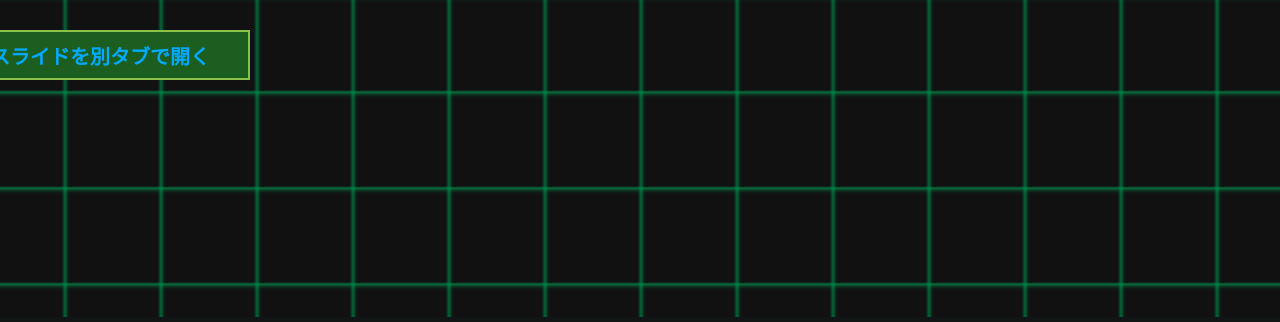
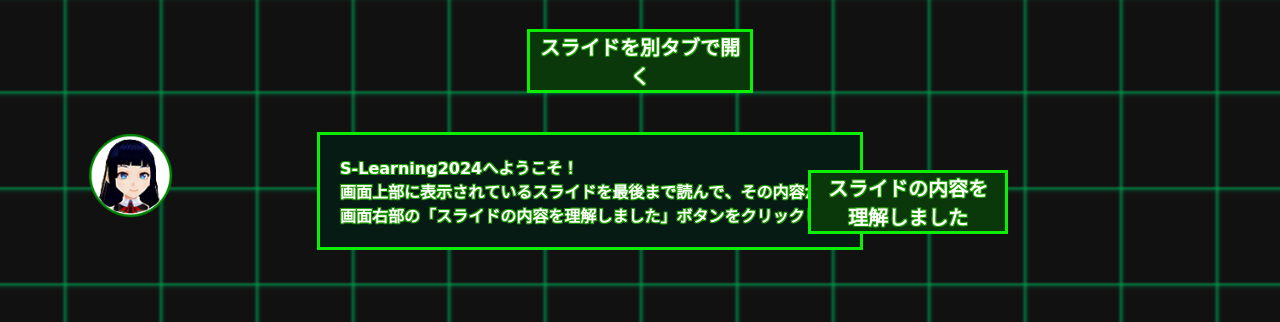
Before and after one commit to yaka2021/S-Learning2024-2, a PHP site: page /2022/tutorial/index.html in a window 1280 px wide; the page is wider, and only the part inside the window is pictured. Shown: the part 483-805 px from the top of that part. Run offline with PHP 8.4, Linux system fonts and the light colour scheme.

Commit message:
細かな修正を加えました。

```diff
--- a/_css/confirm_modal.css
+++ b/_css/confirm_modal.css
@@ -44,6 +44,7 @@
   padding: 5px;
   text-shadow: 1px 1px var(--text-shadow), -1px 1px var(--text-shadow),
                1px -1px var(--text-shadow), -1px -1px var(--text-shadow);
+  transition: 0.3s;
   width: 100px;
 }
 
--- a/_css/topStyle.css
+++ b/_css/topStyle.css
@@ -26,7 +26,7 @@ h2{
 main{
 	background-color: #94cf9a;
 	padding: 0;
-	margin-top: 60px;
+	margin-top: 115px;
 }
 
 
--- a/_src/_footer.php
+++ b/_src/_footer.php
@@ -1,6 +1,6 @@
 <?php
 function footerArea($path){
- if($path == "f_user_name" || $path == "obtained_flags"){
+ if($path == "f_user_name" || $path == "obtained_flags" || $path == "practice?app=tutorial" || $path == "level1" || $path == "level2" || $path == "level3"){
 		echo '
 		<footer>
 			<div class="wrapper">
@@ -11,7 +11,7 @@ function footerArea($path){
 				</p>
 			</div>
 		</footer>';
- }else if($path == ("index" || "")){
+ }else{
 		echo '
 		<footer>
 			<div class="wrapper">
@@ -24,5 +24,5 @@ function footerArea($path){
 				</p>
 			</div>
 		</footer>';
- }
+	}
 }
--- a/f_create_user.php
+++ b/f_create_user.php
@@ -11,16 +11,16 @@
                     <div class="SingUp_main-div_1-3">
                         <label for="user_name" class="SignUp-main-div-label">　ユーザー名　</label>
                         <input type="text" id="user_name" name="user_name"
-                        placeholder="1～10文字で設定してください" maxlength="10" class="main-div-input" required/>
+                        placeholder="1～10文字の半角英数字で設定してください" maxlength="10" class="main-div-input" required/>
                     </div>
                     <div class="SingUp_main-div_1-3">
                         <label for="password" class="SignUp-main-div-label">新規パスワード</label>
                         <input type="password" id="password" name="password"
-                        placeholder="パスワードは後から変更することができません！ご注意ください" class="main-div-input" required/>
+                        placeholder="半角英数字のみ使用できます" class="main-div-input" required/>
                     </div>
                     <div class="SingUp_main-div_1-3">
                         <label for="pass_conf" class="SignUp-main-div-label">パスワード確認</label>
-                        <input type="password" id="pass_conf" name="pass_conf" class="main-div-input" required/>
+                        <input type="password" id="pass_conf" name="pass_conf" placeholder= "パスワードは後から変更することができません！　ご注意ください"class="main-div-input" required/>
                     </div>
                     <div class="main-div_SigUpBtn">
                         <input type="submit" class="SigUp-main-div-div-Btn_1-1" value="作成" />
--- a/f_user_name.php
+++ b/f_user_name.php
@@ -41,7 +41,7 @@
       <form class="a1" action="_background/b_user_name.php" method="post">
         <div class="SingUp_main-div_1-3">
           <label class="SignUp-main-div-label">　現在のユーザー名　</label>
-          <input class="main-div-input" type="text" name="username" required
+          <input class="main-div-input" type="text" name="username" maxlength="10"  required
           value=<?php
           //userManagerクラス宣言済み
           echo userManager::GetUserName();
--- a/newSlot/index.html
+++ b/newSlot/index.html
@@ -24,9 +24,9 @@
 				<button>1st HINT</button><br>
 				<button>2nd HINT</button><br>
 				<button>3rd HINT</button><br>
+				<a target="_blank" href=./newSlot.pdf>解説PDFを見る</a><br>
 			</td>
 		</tr>
 	</table>
-	<div style="height:100px"></div>
 </body>
 </html>
--- a/newSlot/main.js
+++ b/newSlot/main.js
@@ -151,7 +151,7 @@ const strFuwaPop = [
 	];
 
 	const strFuwaHint = [
-"スロットの画像を右クリックして「検証(Chrome)」または「調査(FireFox)」を押すと、ソースコード上のどこでこの画像を表示してるか確認できるよ！",
+	"スロットの画像を右クリックして「検証(Chrome)」または「調査(FireFox)」を押すと、\nソースコード上のどこでこの画像を表示してるか確認できるよ！",
 	"<img src=\"img/数字.png\">の数字の部分をダブルクリックして他の数字に変えてみよう！",
 	"４つのリールの画像をすべてimg\/7.pngにすると....？",
 	]
--- a/tutorial/index.html
+++ b/tutorial/index.html
@@ -10,13 +10,13 @@
 	</head>
 	<body>
         <main>
-            <img src=../_topImg/FuwaPop.png alt="Fuwarin" width="85" height="85" class="main-img_1-1"/>
-            <p class="main-p_2-1">ああああああ</p>
-            <div class="main-div_2-2">
-                <iframe class="div-iframe_1-1" src=./tutorial.pdf width="640" height="425"></iframe>
-                <a target="_blank" to=./tutorial.pdf><button class="link-btn_1-1">スライドを別タブで開く</button></a>
-            </div>
-            <button class="main-btn_2-1" id="test">スライドの内容を理解しました</button>
+		<iframe class="div-iframe_1-1" src=./tutorial.pdf width="640" height="450"></iframe>
+		<a target="_blank" href=./tutorial.pdf class="link-btn_1-1">スライドを別タブで開く</a>
+		<div>
+			<img src=../_topImg/FuwaPop.png alt="Fuwarin" width="85" height="85" class="main-img_1-1">
+			<p class="main-p_2-1" id="popText"></p>
+			<button class="main-btn_2-1" id="gameClear">スライドの内容を理解しました</button>
+		</div>
         </main>
 	</body>
 </html>
--- a/tutorial/main.js
+++ b/tutorial/main.js
@@ -1,5 +1,47 @@
-(function(){
-    document.getElementById("test").onclick = function gameClear() {
+(function () {
+    // 初期状態
+    window.onload = function () {
+      // ポップの設定
+      setPop(strFuwaPop[0]);
+      setInterval(updatePop, 60);
+    };
+
+    let fuwaPopCnt = 0;
+    let fuwaPopText = "";
+    const button = document.getElementById("gameClear");
+    function setPop(text) {
+      if (text != fuwaPopText) {
+        fuwaPopCnt = 0;
+        fuwaPopText = text;
+        const popText = document.getElementById("popText");
+        popText.innerText = "";
+      }
+    }
+
+    function updatePop() {
+      if (fuwaPopCnt < fuwaPopText.length) {
+        const char = fuwaPopText[fuwaPopCnt++];
+        const popText = document.getElementById("popText");
+        let element;
+        if (char == "\n") {
+          element = document.createElement("br");
+        } else {
+          element = document.createElement("div");
+          element.innerText = char;
+          element.className = "popChar";
+        }
+        popText.append(element);
+      }
+    }
+
+    document.getElementById("gameClear").onclick = function gameClear() {
+      button.disabled = true;
+      setPop(strFuwaPop[1]);
       PointManager.requestClearFlag(11);
     };
-    })();
+
+    const strFuwaPop = [
+      "S-Learning2024へようこそ！\n画面上部に表示されているスライドを最後まで読んで、その内容が理解ができたら\n画面右部の「スライドの内容を理解しました」ボタンをクリックしましょう！",
+      "You got the flag! ゲームクリアです！\n画面下部の「トップページに戻る」ボタンからトップページに戻って\nさっそくCTF演習LEVEL1にチャレンジしてみましょう！",
+    ];
+  })();
--- a/tutorial/style.css
+++ b/tutorial/style.css
@@ -1,75 +1,105 @@
+:root{
+	--back-color: #071b15;
+	--clear-color: white;
+	--clear-shadow: #00008888;
+	--cyber-green: #0cee04;
+	--pop-back: black;
+	--text-color1: #0a380a;
+	--text-shadow: #1e9b00;
+}
+
 body{
+	animation: popLoop 5s infinite linear;
 	background-image: url(../_topImg/cyberBack.png);
-	animation: popLoop 5s infinite linear;
+}
+
+.div-iframe_1-1{
+	display:block;
+	margin: 0 auto;
+	position:relative;
+	top: 20px;
+}
+
+.link-btn_1-1{
+	display:block;
+	width: 200px;
+	text-align: center;
+	background-color: var(--text-color1);
+	border: 3px solid var(--cyber-green);
+	color: var(--clear-color);
+	cursor: pointer;
+	font-size: 20px;
+	font-weight: bold;
+	margin: 0 auto;
+	padding: 0 10px;
+	position: relative;
+	top: 50px;
+	margin: 0 auto;
+	text-decoration: none;
+	text-shadow: 1px 1px var(--text-shadow), -1px 1px var(--text-shadow),
+		    	    1px -1px var(--text-shadow), -1px -1px var(--text-shadow);
+	transition: 0.3s;
+}
+
+.main-img_1-1{
+	position:relative;
+        top:90px;
+	left: 80px;
 }
 
 .main-p_2-1{
-    width: 300px;
-    min-height: 300px;
-    position: relative;
-    top: 10px;
-    left:10px;
-    background-color: #1b5e20;
-    color:#8bc34a;
-	border: 5px solid #8bc34a;
-	border-radius: 15px;
+	display: block;
+	margin: 0 auto;
+	position: relative;
+	right: 50px;
+	background: var(--back-color);
+	border: 3px solid var(--cyber-green);
+	width:500px;
+	min-height: 48px;
 	padding:20px;
-    font-size: 15px;
 	font-weight: bold;
-}
-
-.main-div_2-2{
-    position: absolute;
-    top:25px;
-    left:425px;
-}
-
-.link-btn_1-1{
-    position: relative;
-    top:55px;
-    right:475px;
-    width: 300px;
-    height: 50px;
-    font-size: 20px;
-    font-weight: bold;
-    cursor: pointer;
-    background-color: #1b5e20;
-    color: #00aaff;
-    border: 2px solid #8bc34a;
+	color: var(--clear-color);
+	text-shadow: 1px 1px var(--text-shadow), -1px 1px var(--text-shadow),
+		    	    1px -1px var(--text-shadow), -1px -1px var(--text-shadow);
 }
 
 .main-btn_2-1{
-    width: 300px;
-    height: 100px;
-    position: relative;
-    left: 1160px;
-    bottom:445px;
-    font-size: 20px;
-    font-weight: bold;
-    cursor: pointer;
-    background-color: #1b5e20;
-    color: #00aaff;
-    border: 2px solid #8bc34a;
+	width: 200px;
+	background-color: var(--text-color1);
+	border: 3px solid var(--cyber-green);
+	color: var(--clear-color);
+	cursor: pointer;
+	display: block;
+	font-size: 20px;
+	font-weight: bold;
+	padding: 0 10px;
+	position: relative;
+	left: 800px;
+	bottom: 80px;
+	text-decoration: none;
+	text-shadow: 1px 1px var(--text-shadow), -1px 1px var(--text-shadow),
+		    	    1px -1px var(--text-shadow), -1px -1px var(--text-shadow);
+	transition: 0.3s;
 }
 
-.main-btn_2-2{
-    width: 300px;
-    height: 100px;
-    position: relative;
-    left: 860px;
-    bottom:45px;
-    font-size: 20px;
-    font-weight: bold;
-    cursor: pointer;
-    background-color: #1b5e20;
-    color: #00aaff;
-    border: 2px solid #8bc34a;
+.link-btn_1-1:active,
+.main-btn_2-1:active{
+	background-color: var(--cyber-green);
 }
 
 .link-btn_1-1:hover,
-.main-btn_2-1:hover,
-.main-btn_2-2:hover{
-    opacity: 0.7;
+.main-btn_2-1:hover{
+	opacity: 0.7;
+}
+
+#gameClear:disabled{
+	display:none;
+}
+
+.popChar{
+	position:relative;
+	display: inline;
+	animation: 0.3s popCharAnime linear;
 }
 
 @keyframes popLoop {
@@ -81,3 +111,14 @@ body{
     background-position-x: 0
   }
 }
+
+@keyframes popCharAnime{
+	0%{
+		opacity:0;
+		top:8px;
+	}
+	100%{
+		opacity:1;
+		top:0;
+	}
+}
```
Also changed, not shown: _css/modal.css (+64 -48 lines), index.php (+4 -3 lines), validation_msg.php (+4 -3 lines), 1 other file. Lines whose indentation alone changed are shown as unchanged.
